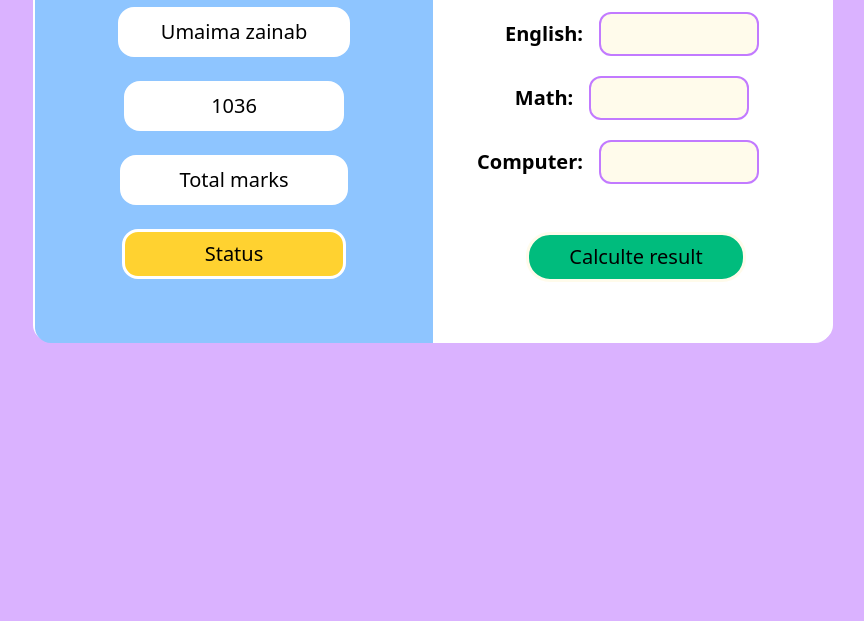
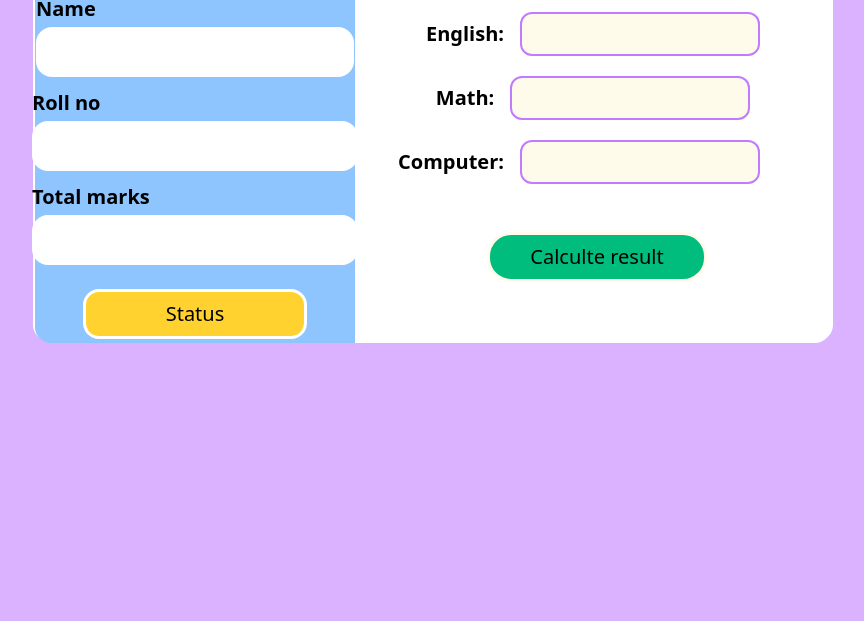
Before and after one commit to Umaimazainab02/calculate-result, a website: page index.html in a window 1280 px wide. Shown: the part 179-800 px from the top of the page, without its empty margins (327-1191 px from the left). Drawn offline with Linux system fonts and the light colour scheme.

```diff
--- a/index.html
+++ b/index.html
@@ -10,33 +10,52 @@
 </head>
 
 <body class="bg-purple-300">
-    <div class="flex flex-col lg:flex-row w-70 lg:w-200 h-100 ml-6 lg:ml-90 mt-30 mb-95 lg:mb-0 border-2 border-white rounded-2xl">
-        <div class="flex items-center flex-col w-69 lg:w-100 h-100 border-4 border-blue-300 bg-blue-300  rounded-t-2xl lg:rounded-l-2xl lg:rounded-tr-none">
+    <div
+        class="flex flex-col lg:flex-row w-70 lg:w-200 h-100 ml-6 lg:ml-90 mt-30 mb-95 lg:mb-0 border-2 border-white rounded-2xl">
+        <div
+            class="flex items-center flex-col w-69 lg:w-80 h-100 border-4 border-blue-300 bg-blue-300  rounded-t-2xl lg:rounded-l-2xl lg:rounded-tr-none">
             <h1 class="text-3xl font-bold items-center text-white">
                 Result Display </h1>
-            <h1 class="text-xl px-10 py-2 mt-6 border-white border-3 text-black rounded-2xl bg-white">Umaima zainab</h1>
-            <p class="text-xl  px-21 py-2 mt-6 border-3 border-white rounded-2xl text-black bg-white">1036</p>
-            <h1 class="text-xl px-14 py-2 mt-6 border-white border-3 text-black rounded-2xl bg-white">Total marks</h1>
-            <h1 class="text-xl px-20 py-2 mb-8 lg:mb-0 mt-6 border-white border-3 text-black rounded-2xl bg-amber-300">Status</h1>
+            <div>
+                <h1 class="text-xl font-bold mt-3">Name</h1>
+                <input class="text-xl px-2 py-2 mt-1 border-white border-3 text-black rounded-2xl bg-white">
+                </input>
+            </div>
+            <div>
+                <h1 class="text-xl font-bold mt-3">Roll no</h1>
+                <input class="text-xl  px-3 py-2 mt-1 border-3 border-white rounded-2xl text-black bg-white"></input>
+            </div>
+            <div>
+                <h1 class="text-xl font-bold mt-3">Total marks</h1>
+                <input class="text-xl px-3 py-2 mt-1 border-white border-3 text-black rounded-2xl bg-white">
+                </input>
+            </div>
+            <button
+                class="text-xl px-20 py-2 mb-8 lg:mb-0 mt-6 border-white border-3 text-black rounded-2xl bg-amber-300">
+                Status</button>
         </div>
-        <div class="flex items-center flex-col justify-center w-69.5 lg:w-100 h-100 pt-8 lg:pt-2 bg-white  rounded-b-2xl
-lg:rounded-r-2xl
-lg:rounded-bl-none border-amber-50">
+        <div class="flex items-center flex-col justify-center w-69.5 lg:w-130 h-100 pt-8 lg:pt-2 bg-white  rounded-b-2xl        lg:rounded-r-2xl
+        lg:rounded-bl-none border-amber-50">
             <div id="english" class="flex items-center gap-0 lg:gap-4 ">
                 <label for="english" class="text-md lg:text-xl font-semibold">English:</label>
-                <input type="number" id="english" class="w-40 lg:w-40 border-2 border-purple-400 rounded-xl ml-5 lg:ml-0  px-1 lg:px-3 py-2 bg-amber-50">
+                <input type="number" id="english"
+                    class="w-40 lg:w-60 border-2 border-purple-400 rounded-xl ml-5 lg:ml-0  px-1 lg:px-3 py-2 bg-amber-50">
             </div>
 
             <div id="math" class="flex items-center gap-0 lg:gap-4 ">
                 <label for="math" class="text-md lg:text-xl font-semibold ml-5">Math:</label>
-                <input type="number" id="math" class="w-40 lg:w-40 border-2 border-purple-400 rounded-xl ml-8 lg:ml-0 px-1 lg:px-3 py-2 m-5 bg-amber-50">
+                <input type="number" id="math"
+                    class="w-40 lg:w-60 border-2 border-purple-400 rounded-xl ml-8 lg:ml-0 px-1 lg:px-3 py-2 m-5 bg-amber-50">
             </div>
 
             <div id="computer" class="flex items-center gap-0 lg:gap-4 ">
                 <label for="computer" class="text-md lg:text-xl ml-4 lg:ml-0 font-semibold ">Computer:</label>
-                <input type="number" id="computer" class="w-40 lg:w-40  border-2 border-purple-400 rounded-xl ml-2 lg:ml-0 px-1 lg:px-3 py-2 bg-amber-50 mr-7">
+                <input type="number" id="computer"
+                    class="w-40 lg:w-60  border-2 border-purple-400 rounded-xl ml-2 lg:ml-0 px-1 lg:px-3 py-2 bg-amber-50 mr-7">
             </div>
-            <h1 id="calculate" class="text-xl px-10 py-2 mt-12 ml-2 mb-6 lg:mb-0 text-blue border-3 border-amber-50 rounded-3xl bg-emerald-500 hover:bg-emerald-600 ">Calculte result</h1>
+            <button id="calculate"
+                class="text-xl px-10 py-2 mt-12 ml-2 mb-6 lg:mb-0 text-blue border-3 border-amber-50 rounded-3xl bg-emerald-500 hover:bg-emerald-600 ">Calculte
+                result</button>
         </div>
     </div>
     <script src="app.js"></script>
```
Also changed, not shown: src/output.css.
